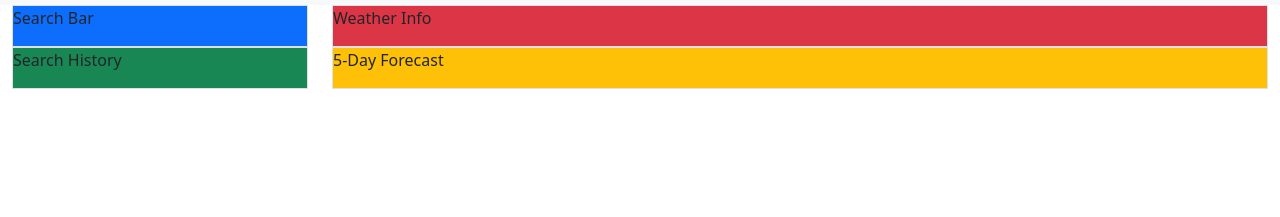
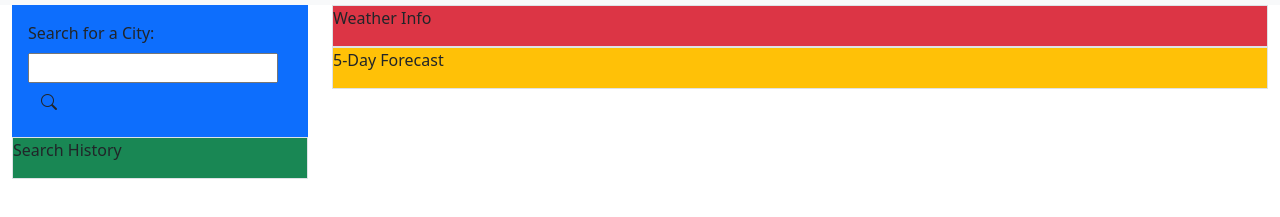
Before and after one commit to Kayn-Pleiades/Weather-Dashboard, a plain HTML site: page index.html in a window 1280 px wide. Shown: the part 45-262 px from the top of the page. Drawn offline with nearby package versions, Linux system fonts and the light colour scheme.

Commit message:
Search Bar Layout

```diff
--- a/index.html
+++ b/index.html
@@ -4,7 +4,11 @@
     <meta charset="UTF-8">
     <meta name="viewport" content="width=device-width, initial-scale=1.0">
     <title>Weather Dashboard</title>
+
+     <!-- Stylesheets -->
     <link href="https://cdn.jsdelivr.net/npm/bootstrap@5.0.0-beta1/dist/css/bootstrap.min.css" rel="stylesheet" integrity="sha384-giJF6kkoqNQ00vy+HMDP7azOuL0xtbfIcaT9wjKHr8RbDVddVHyTfAAsrekwKmP1" crossorigin="anonymous">
+    <link rel="stylesheet" href="https://cdn.jsdelivr.net/npm/bootstrap-icons@1.3.0/font/bootstrap-icons.css">
+    <link rel="stylesheet" href="./style.css">
 </head>
 <body>
     <header class="navbar navbar-light bg-light">
@@ -18,10 +22,12 @@
                 <div class="col-3">
                     <div class="row">
                         <div class="col">
-                            <div class="border bg-primary">
-                                <p>
-                                    Search Bar
-                                </p>
+                            <div class="bg-primary p-3">
+                                <form>
+                                    <label for="citySearch" class="form-label">Search for a City:</label>
+                                    <input id="citySearch">
+                                    <button type="submit" class="btn"><i class="bi bi-search"></i></button>
+                                </form>
                             </div>
                         </div>
                     </div>
--- /dev/null
+++ b/style.css
@@ -0,0 +1,3 @@
+input {
+    width: 250px;
+}
```
Also changed, not shown: 1 other file.
